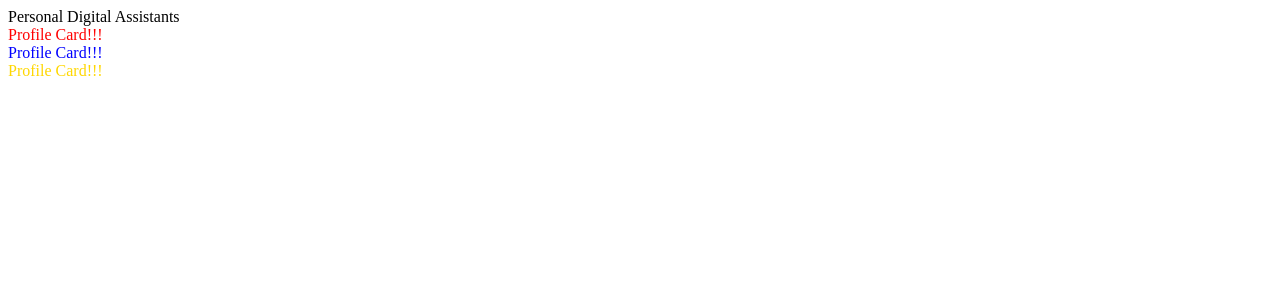
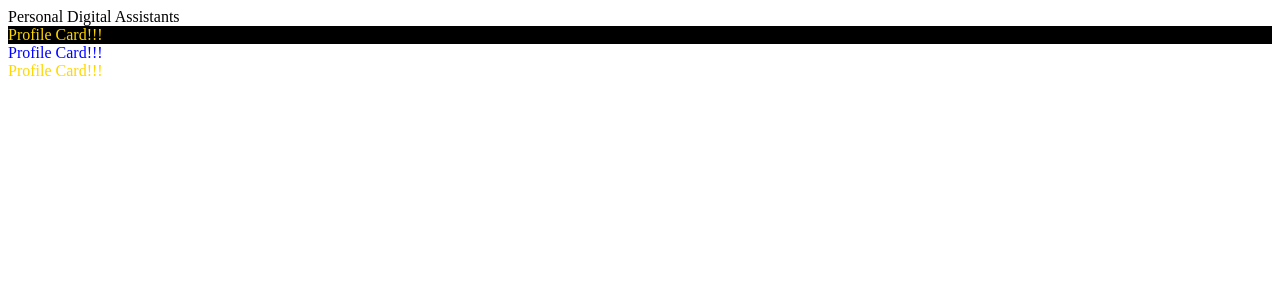
Before and after one commit to kynoh44/modern-react-with-redux-2023, a React (Create React App) app in the folder pdas/: page / in a window 1280 px wide. Shown: the top 300 px of the page. Built offline with nearby package versions, Linux system fonts and the light colour scheme.

Commit message:
Test 1 of Using Props for Communication with Parent-Child Components
Reference : 🔑Parent-Child Component에서 Props 사용 4 단계,
💡Props에 JS Object를 Reference

```diff
--- a/pdas/src/App.js
+++ b/pdas/src/App.js
@@ -1,11 +1,20 @@
 import ProfileCard from './ProfileCard';
+
+/* Create props variable and test 1 */
+
+const custStyle = {
+	backgroundColor: "black",
+	color: "gold"
+}
 
 function App() {
 	return (
 		<div>
 			<div>Personal Digital Assistants</div>
 
-			<ProfileCard color= "red" />
+			<ProfileCard
+				backgroundColor= { custStyle.backgroundColor }
+				color= {custStyle.color} />
 			<ProfileCard color= "blue"/>
 			<ProfileCard color= "gold"/>
 		</div>
```
